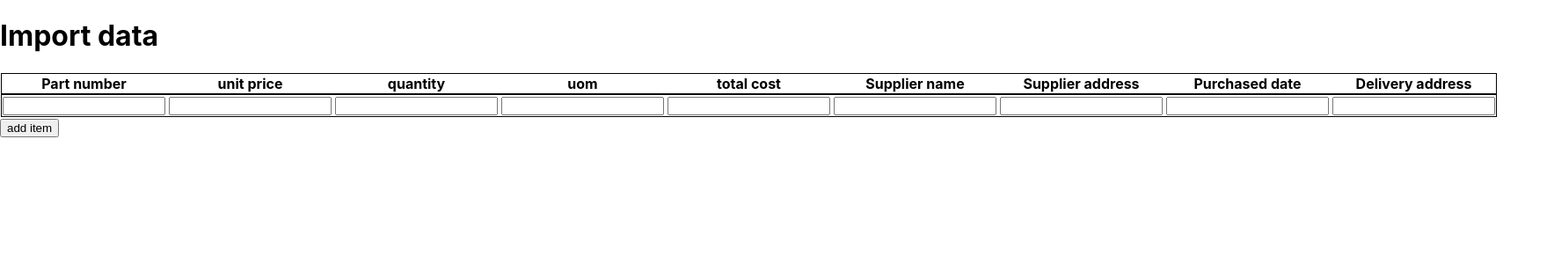
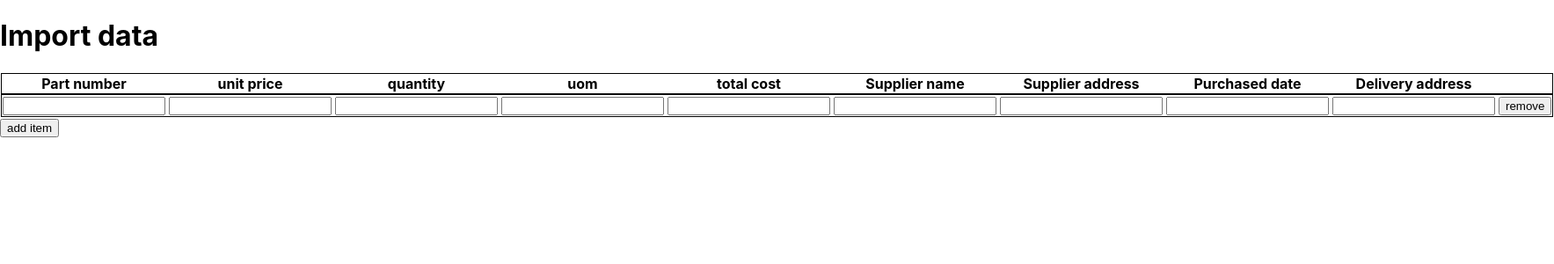
Before and after one commit to carlesba/import-data-table, a React (Create React App) app: page / in a window 1280 px wide. Both pictures are taken after a click on the button "add item". Shown: the top 300 px of the page at 88% size, 1767 px wide, since content can reach past the window. Built offline with nearby package versions, Linux system fonts and the light colour scheme.

Commit message:
Delete an item from the list

```diff
--- a/package.json
+++ b/package.json
@@ -9,6 +9,7 @@
     "react": "^17.0.1",
     "react-dom": "^17.0.1",
     "react-scripts": "4.0.1",
+    "uuid": "^8.3.2",
     "web-vitals": "^0.2.4"
   },
   "scripts": {
--- a/src/ImportDataPage/DataTable.js
+++ b/src/ImportDataPage/DataTable.js
@@ -1,4 +1,5 @@
 import { useReducer, useState } from "react"
+import { v4 as uuid } from "uuid"
 
 /**
  * Item
@@ -17,11 +18,17 @@ const DataTableState = {
     return list.concat(item)
   },
 
-  createItem(config) {
+  createItem(config, id) {
     return config.fields.reduce(
-      (acc, field) => ({ ...acc, [field.key]: "" }),
+      (acc, field) => ({ ...acc, [field.key]: "", id }),
       {},
     )
+  },
+
+  removeItem(index, _list) {
+    const list = _list.concat()
+    list.splice(index, 1)
+    return list
   },
 }
 
@@ -41,9 +48,14 @@ function reducer(state, action) {
       }
     }
     case "addItem": {
-      const item = DataTableState.createItem(action.config)
+      const item = DataTableState.createItem(action.config, action.id)
       return {
         data: DataTableState.addItem(item, state.data),
+      }
+    }
+    case "removeItem": {
+      return {
+        data: DataTableState.removeItem(action.row, state.data),
       }
     }
     default:
@@ -52,11 +64,16 @@ function reducer(state, action) {
 }
 
 export function useDataTable(config) {
-  const [value, dispatch] = useReducer(reducer, initialState)
+  const [value, _dispatch] = useReducer(reducer, initialState)
 
-  console.log('value', value)
+  console.log("value", value)
 
-  const addItem = () => dispatch({ type: "addItem", config })
+  const dispatch = (event) => {
+    console.log(">", event)
+    _dispatch(event)
+  }
+  const addItem = (id) =>
+    dispatch({ type: "addItem", config, id: id || uuid() })
 
   return { value, dispatch, config, addItem }
 }
@@ -68,6 +85,7 @@ export const DataTable = (props) => {
   const handleChange = (row, fieldName, value) => {
     onChange({ type: "updateItemValue", row, fieldName, value })
   }
+  const handleRemove = (row) => onChange({ type: "removeItem", row })
 
   return (
     <table>
@@ -76,24 +94,36 @@ export const DataTable = (props) => {
           {config.fields.map((field) => (
             <th key={field.key}>{field.name}</th>
           ))}
+          <th />
         </tr>
       </thead>
       <tbody>
         {data.map((item, rowIndex) => (
-          <tr key={rowIndex} style={{ outline: "1px solid black" }}>
+          <DataRow key={item.id} onRemove={() => handleRemove(rowIndex)}>
             {config.fields.map((field) => (
               <DataCell
-                key={`${rowIndex}-${field.key}`}
+                key={`${item.id}-${field.key}`}
                 value={item[field.key]}
                 onChange={(newValue) =>
                   handleChange(rowIndex, field.key, newValue)
                 }
               />
             ))}
-          </tr>
+          </DataRow>
         ))}
       </tbody>
     </table>
+  )
+}
+
+function DataRow({ children, onRemove }) {
+  return (
+    <tr style={{ outline: "1px solid black", position: "relative" }}>
+      {children}
+      <td>
+        <button onClick={onRemove}>remove</button>
+      </td>
+    </tr>
   )
 }
 
--- a/src/ImportDataPage/index.js
+++ b/src/ImportDataPage/index.js
@@ -10,7 +10,7 @@ export default function ImportDataPage({ config }) {
                 config={DataTableState.config}
                 onChange={event => DataTableState.dispatch(event)}
             />
-            <button onClick={DataTableState.addItem}>add item</button>
+            <button onClick={() => DataTableState.addItem()}>add item</button>
         </div>
     )
 }
```
Also changed, not shown: 2 other files (tests, documents, lock files or other folders).
